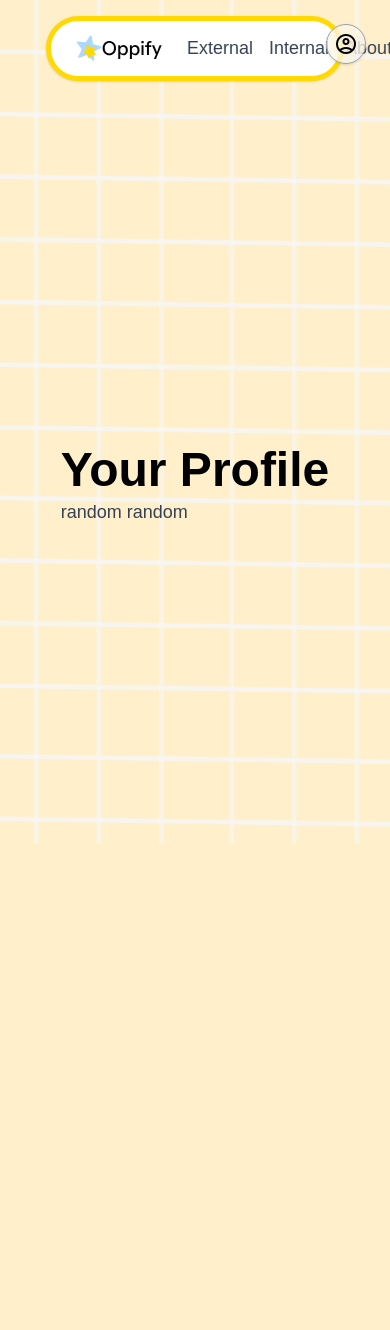
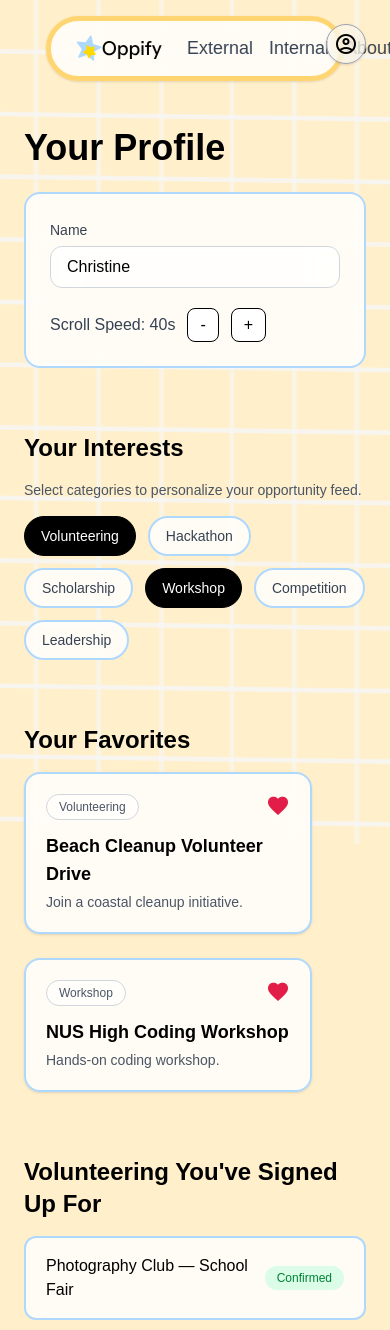
Before and after one commit to Hiya123C/oppify, a Next.js app: page /profile in a window 390 px wide. Shown: the top 1330 px of the page. Before the commit the page ends 844 px from the top, so only its background shows below. Built offline with nearby package versions, Linux system fonts and the light colour scheme.

Commit message:
crashing out pt2

```diff
--- a/app/globals.css
+++ b/app/globals.css
@@ -7,7 +7,8 @@
 
   --light-blue: #AFD8FF;
   --mid-blue: #4CA2F3;
-  --bright-yellow: #FFD900;
+  --bright-yellow: #ffe96f;
+  --muted-yellow: #ffd571;
 }
 
 /* @theme inline {
@@ -59,9 +60,16 @@ body {
   animation-play-state: paused;
 }
 
-.glass {
-  background: rgba(255, 255, 255);
+.ovals {
+  background: rgba(255, 255, 255, 0.8);
   backdrop-filter: blur(25px);
   -webkit-backdrop-filter: blur(25px);
-  border: 5px solid var(--bright-yellow);
+  border: 5px solid var(--muted-yellow);
 }
+
+.cards {
+  background: rgba(255, 255, 255, 0.8);
+  backdrop-filter: blur(25px);
+  -webkit-backdrop-filter: blur(25px);
+  border: 2px solid var(--light-blue);
+}
--- a/app/page.tsx
+++ b/app/page.tsx
@@ -14,7 +14,7 @@ export default function Page() {
           priority
         />
 
-        <p className="text-lg text-center text-gray-700">
+        <p className="text-2xl text-center text-gray-700 italic">
         By students, For students.
         </p>
 
@@ -27,15 +27,15 @@ export default function Page() {
           Log In
         </Link>
 
-        <Link
+        {/* <Link
           href="/signup"
           className="bg-white/50 backdrop-blur-md hover:bg-gray-100 text-gray-800 font-semibold py-3 px-6 border border-gray-400 rounded shadow"
         >
           Sign Up
-        </Link>
+        </Link> */}
 
         <Link
-          href="/external"
+          href="/opportunities"
           className="bg-white/50 backdrop-blur-md hover:bg-gray-100 text-gray-800 font-semibold py-3 px-6 border border-gray-400 rounded shadow"
         >
           For Devs only
--- a/app/profile/page.tsx
+++ b/app/profile/page.tsx
@@ -1,28 +1,135 @@
-// add personal details
-//add settings (rolling speed)
-// add personalisation of opportunities
+'use client'
 
-import Image from "next/image";
-import Link from "next/link";
+import { useState } from "react";
 import Navbar from "@/components/Navbar";
+import OpportunityCard from "@/components/OpportunityCard";
 
-export default function Page() {
+const categories = ["Volunteering", "Hackathon", "Scholarship", "Workshop", "Competition", "Leadership"];
+
+// placeholder — later this comes from the favorites table joined with opportunities
+const placeholderFavorites = [
+  { id: "1", title: "Beach Cleanup Volunteer Drive", description: "Join a coastal cleanup initiative.", deadline: "Aug 20", category: "Volunteering" },
+  { id: "2", title: "NUS High Coding Workshop", description: "Hands-on coding workshop.", deadline: "Sep 20", category: "Workshop" },
+];
+
+// placeholder — later from volunteer_signups joined with volunteer_requests
+const placeholderVolunteering = [
+  { title: "Photography Club — School Fair", status: "Confirmed" },
+  { title: "Peer Tutoring Platform Backend Help", status: "Pending" },
+];
+
+export default function ProfilePage() {
+  const [name, setName] = useState("Christine");
+  const [rollingSpeed, setRollingSpeed] = useState(40); // seconds per full scroll loop
+  const [selectedCategories, setSelectedCategories] = useState<Set<string>>(new Set(["Volunteering", "Workshop"]));
+
+  function toggleCategory(cat: string) {
+    setSelectedCategories((prev) => {
+      const next = new Set(prev);
+      next.has(cat) ? next.delete(cat) : next.add(cat);
+      return next;
+    });
+  }
+
   return (
-    <main className="relative min-h-screen w-full overflow-hidden flex items-center justify-center">
+    <main className="relative min-h-screen w-full overflow-hidden">
       <Navbar />
 
-      {/* actual content */}
+      <div className="pt-32 pb-32 px-6 sm:px-10 max-w-4xl mx-auto space-y-16">
 
-      <div className="pt-32 px-10 max-w-5xl mx-auto">
-        <h1 className="text-5xl font-bold text-left">
-          Your Profile
-        </h1>
-        <p className="text-lg text-gray-700 text-left mt-1">
-          random random
-        </p>
+        <section>
+          <h1 className="text-4xl font-bold mb-6">Your Profile</h1>
+
+          <div className="cards rounded-2xl p-6 space-y-5">
+            <div>
+              <label className="text-sm font-medium text-gray-700">Name</label>
+              <input
+                type="text"
+                value={name}
+                onChange={(e) => setName(e.target.value)}
+                className="w-full mt-1 px-4 py-2 rounded-xl border border-gray-300 bg-white/70 focus:outline-none focus:ring-2 focus:ring-black/20"
+              />
+            </div>
+
+            <div>
+              <div className="flex items-center gap-3 mt-2">
+              <label className="text-md text-gray-700">
+                Scroll Speed: {rollingSpeed}s
+              </label>
+
+                <button
+                  onClick={() => setRollingSpeed((s) => Math.max(15, s - 5))}
+                  className="px-3 py-1 rounded-lg border bg-white hover:bg-gray-100"
+                >
+                  -
+                </button>
+                <button
+                  onClick={() => setRollingSpeed((s) => Math.min(80, s + 5))}
+                  className="px-3 py-1 rounded-lg border bg-white hover:bg-gray-100"
+                >
+                  +
+                </button>
+              </div>
+            </div>
+          </div>
+        </section>
+
+        <section>
+          <h2 className="text-2xl font-bold mb-4">Your Interests</h2>
+          <p className="text-sm text-gray-600 mb-4">
+            Select categories to personalize your opportunity feed.
+          </p>
+          <div className="flex flex-wrap gap-3">
+            {categories.map((cat) => (
+              <button
+                key={cat}
+                onClick={() => toggleCategory(cat)}
+                className={`px-4 py-2 rounded-full border text-sm transition-all duration-200 ${
+                  selectedCategories.has(cat)
+                    ? "bg-black text-white border-black"
+                    : "cards text-gray-700 hover:bg-white/70"
+                }`}
+              >
+                {cat}
+              </button>
+            ))}
+          </div>
+        </section>
+
+        <section>
+          <h2 className="text-2xl font-bold mb-4">Your Favorites</h2>
+          {placeholderFavorites.length === 0 ? (
+            <p className="text-sm text-gray-500">No favorites yet — go explore opportunities!</p>
+          ) : (
+            <div className="grid grid-cols-1 sm:grid-cols-2 gap-6">
+              {placeholderFavorites.map((opp) => (
+                <OpportunityCard key={opp.id} {...opp} isFavorited onToggleFavorite={() => {}} />
+              ))}
+            </div>
+          )}
+        </section>
+
+        <section>
+          <h2 className="text-2xl font-bold mb-4">Volunteering You've Signed Up For</h2>
+          {placeholderVolunteering.length === 0 ? (
+            <p className="text-sm text-gray-500">You haven&apos;t signed up for anything yet.</p>
+          ) : (
+            <div className="space-y-3">
+              {placeholderVolunteering.map((item, i) => (
+                <div key={i} className="cards rounded-xl px-5 py-4 flex justify-between items-center">
+                  <p className="font-medium">{item.title}</p>
+                  <span className={`text-xs px-3 py-1 rounded-full ${
+                    item.status === "Confirmed" ? "bg-green-100 text-green-700" : "bg-yellow-100 text-yellow-700"
+                  }`}>
+                    {item.status}
+                  </span>
+                </div>
+              ))}
+            </div>
+          )}
+        </section>
 
       </div>
-
     </main>
   );
 }
--- a/components/Navbar.tsx
+++ b/components/Navbar.tsx
@@ -6,7 +6,7 @@ export default function Navbar() {
     <>
       <nav className="fixed top-4 sm:top-6 left-1/2 -translate-x-1/2 z-50
                        flex items-center gap-4 sm:gap-6 md:gap-10
-                       glass
+                       ovals
                        rounded-full px-5 sm:px-8 md:px-10 py-2.5 sm:py-3
                        shadow-sm whitespace-nowrap">
 
--- a/components/OpportunityCard.tsx
+++ b/components/OpportunityCard.tsx
@@ -22,7 +22,7 @@ export default function OpportunityCard({
   return (
     <div
       onClick={onClick}
-      className="w-72 shrink-0 glass rounded-2xl p-5 shadow-sm hover:shadow-md hover:scale-[1.05] transition-all duration-200 cursor-pointer"
+      className="w-72 shrink-0 cards rounded-2xl p-5 shadow-sm hover:shadow-md hover:scale-[1.05] transition-all duration-200 cursor-pointer"
     >
       <div className="flex flex-row justify-between items-start">
         {category && (
--- a/components/OpportunityModal.tsx
+++ b/components/OpportunityModal.tsx
@@ -25,7 +25,7 @@ export default function OpportunityModal({ opportunity, onClose }: OpportunityMo
     >
       <div
         onClick={(e) => e.stopPropagation()}
-        className="relative w-full max-w-lg glass rounded-3xl shadow-xl p-8 animate-popup"
+        className="relative w-full max-w-lg cards rounded-3xl shadow-xl p-8 animate-popup"
       >
         <button
           onClick={onClose}
@@ -69,6 +69,8 @@ export default function OpportunityModal({ opportunity, onClose }: OpportunityMo
             </a>
           </div>
         )}
+
+        {/* add favourite button */}
       </div>
     </div>
   );
--- a/components/SearchBar.tsx
+++ b/components/SearchBar.tsx
@@ -31,7 +31,7 @@ export default function SearchBar<T extends SearchableItem>({ items, onSelect }:
   return (
     <div className="fixed bottom-6 left-1/2 -translate-x-1/2 z-50 w-full max-w-md px-4">
       {results.length > 0 && (
-        <div className="glass rounded-2xl shadow-lg mb-3 max-h-64 overflow-y-auto">
+        <div className="cards rounded-2xl shadow-lg mb-3 max-h-64 overflow-y-auto">
           {results.map((item) => (
             <button
               key={item.id}
@@ -57,7 +57,7 @@ export default function SearchBar<T extends SearchableItem>({ items, onSelect }:
           placeholder="Search opportunities..."
           value={search}
           onChange={(e) => setSearch(e.target.value)}
-          className="w-full pl-12 pr-6 py-3 rounded-full glass shadow-lg focus:outline-none focus:ring-2 focus:ring-black/20 transition-all duration-200"
+          className="w-full pl-12 pr-6 py-3 rounded-full ovals shadow-lg focus:outline-none focus:ring-2 focus:ring-black/20 transition-all duration-200"
         />
       </div>
     </div>
```
Also changed, not shown: app/about/page.tsx (+22 -8 lines), app/login/page.tsx (+19 -32 lines), components/ExternalOpportunitiesClient.tsx (+25 -17 lines).
